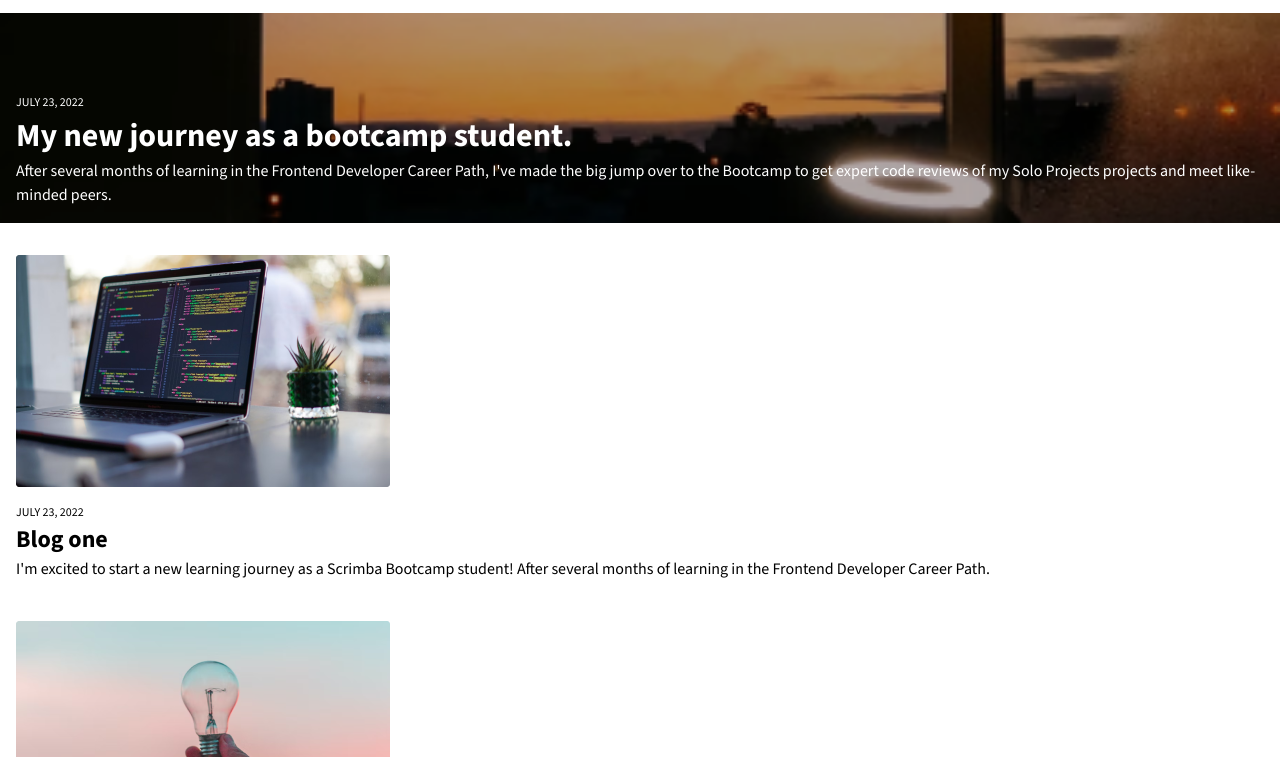
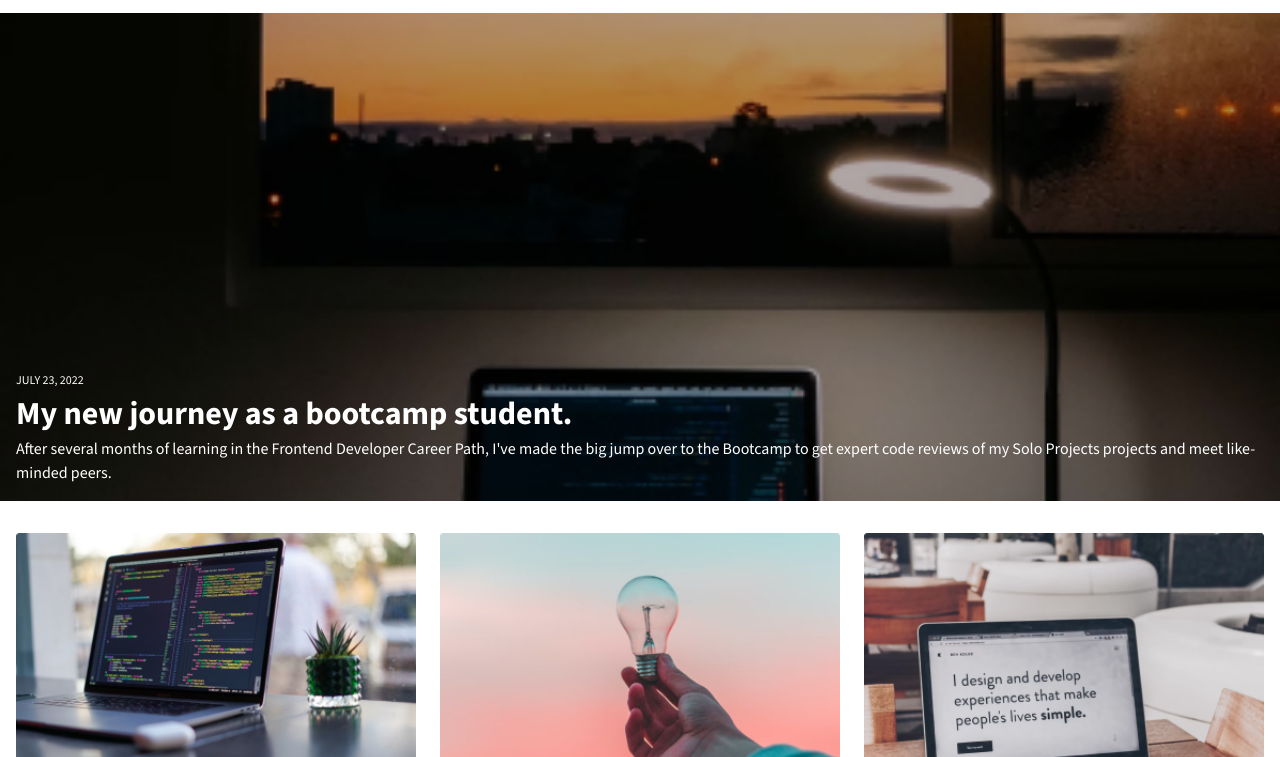
Before and after one commit to LahcenHaouch/learning_journal, a plain HTML site: page index.html in a window 1280 px wide. Shown: the part 43-800 px from the top of the page. Drawn offline with nearby package versions, Linux system fonts and the light colour scheme.

Commit message:
Display blogs in a grid in desktop mode

```diff
--- a/index.html
+++ b/index.html
@@ -70,9 +70,9 @@
             Career Path.
           </p>
         </div>
-        <div class="view-more-section">
-          <a class="bold" href="#">View More</a>
-        </div>
+      </div>
+      <div class="view-more-section">
+        <a class="bold" href="#">View More</a>
       </div>
     </main>
     <footer class="small">
--- a/style.css
+++ b/style.css
@@ -141,6 +141,7 @@ nav > ul {
 
 .blog > img {
   margin-bottom: 1rem;
+  width: 100%;
 }
 
 .view-more-section {
@@ -162,3 +163,18 @@ footer {
 .bold {
   font-weight: bold;
 }
+
+@media (min-width: 960px) {
+  .hero-section {
+    height: 488px;
+    display: flex;
+    flex-direction: column;
+    justify-content: flex-end;
+  }
+
+  .blog-list {
+    display: grid;
+    grid-template-columns: 1fr 1fr 1fr;
+    grid-gap: 1.5rem;
+  }
+}
```
